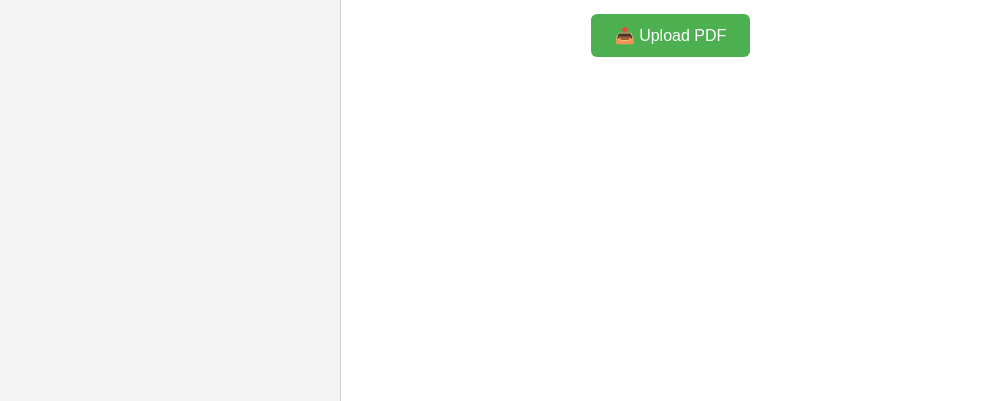
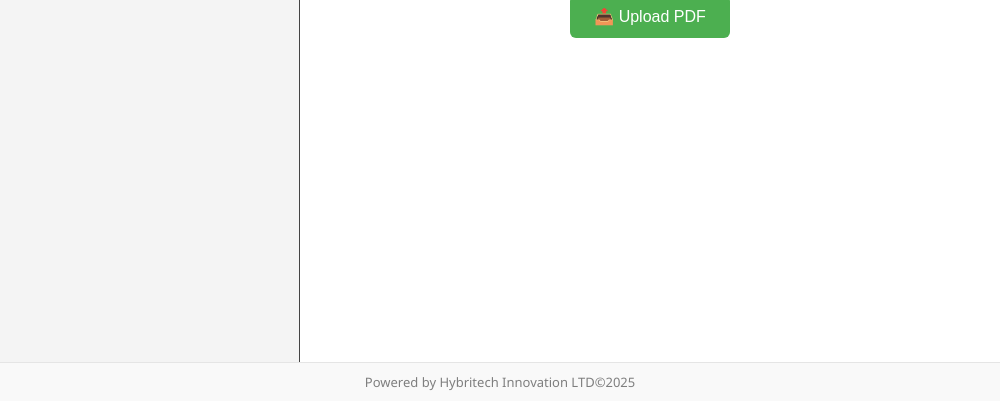
Before and after one commit to Asshihab1/desktop-app, an Electron app: page public/index.html in a window 1000 px wide. Shown: the part 399-800 px from the top of the page. Drawn offline with Linux system fonts and the light colour scheme.

Commit message:
fixed code indent

```diff
--- a/public/index.html
+++ b/public/index.html
@@ -24,14 +24,24 @@
       color: var(--text);
       display: flex;
       height: 100vh;
+      flex-direction: column;
+      transition: background-color 0.5s ease, color 0.5s ease;
+    }
+
+    .sidebar,
+    .main,
+    footer {
+      transition: background-color 0.5s ease, color 0.5s ease;
     }
 
     .sidebar {
       width: 300px;
       background-color: var(--card);
       padding: 20px;
-      border-right: 1px solid #ccc;
+      border-right: 1px solid #444444;
       overflow-y: auto;
+      height: 100%;
+      box-sizing: border-box;
     }
 
     .sidebar h2 {
@@ -45,6 +55,12 @@
       line-height: 1.5;
     }
 
+    .content-wrapper {
+      display: flex;
+      flex: 1;
+      overflow: hidden;
+    }
+
     .main {
       flex: 1;
       padding: 40px;
@@ -53,6 +69,7 @@
       justify-content: center;
       align-items: center;
       text-align: center;
+      position: relative;
     }
 
     h1 {
@@ -69,6 +86,7 @@
       border-radius: 6px;
       cursor: pointer;
       margin: 10px;
+      transition: background-color 0.3s ease;
     }
 
     .btn:hover {
@@ -106,15 +124,32 @@
       font-size: 13px;
       border-radius: 5px;
       cursor: pointer;
+      transition: background-color 0.3s ease, color 0.3s ease;
+    }
+
+    footer {
+      text-align: center;
+      font-size: 13px;
+      color: var(--text);
+      opacity: 0.5;
+      padding: 10px;
+      border-top: 1px solid #ccc;
+      background-color: var(--card);
     }
 
     @keyframes spin {
       0% { transform: rotate(0deg); }
       100% { transform: rotate(360deg); }
     }
+
+    /* Optional smooth animation class */
+    body.theme-transition * {
+      transition: all 0.5s ease !important;
+    }
   </style>
 </head>
 <body>
+  <div class="content-wrapper">
     <div class="sidebar">
       <h2>📂 File Info</h2>
       <div id="fileInfo" class="file-info">No files uploaded.</div>
@@ -131,6 +166,11 @@
       <div class="loader hidden" id="loader"></div>
       <div class="status" id="statusText"></div>
     </div>
+  </div>
+
+  <footer>
+    Powered by Hybritech Innovation LTD©2025
+  </footer>
 
   <script>
     const uploadInput = document.getElementById("pdfUpload");
@@ -141,14 +181,19 @@
     const fileInfo = document.getElementById("fileInfo");
     const themeToggle = document.getElementById("themeToggle");
 
-    // 🌙 Theme toggle
+    // 🌙 Apply stored theme on load
     if (localStorage.getItem("theme") === "dark") {
       document.body.classList.add("dark");
     }
 
+    // 🌙 Toggle theme with animation
     themeToggle.addEventListener("click", () => {
+      document.body.classList.add("theme-transition");
       document.body.classList.toggle("dark");
       localStorage.setItem("theme", document.body.classList.contains("dark") ? "dark" : "light");
+      setTimeout(() => {
+        document.body.classList.remove("theme-transition");
+      }, 500);
     });
 
     uploadBtn.addEventListener("click", () => uploadInput.click());
@@ -166,7 +211,6 @@
         totalSize += file.size;
       });
 
-      // Show info
       fileInfo.innerHTML = `
         <strong>${files.length}</strong> file(s) selected<br>
         Total Size: <strong>${(totalSize / 1024 / 1024).toFixed(2)} MB</strong>
```
Also changed, not shown: 1 other file. Lines whose indentation alone changed are shown as unchanged.
